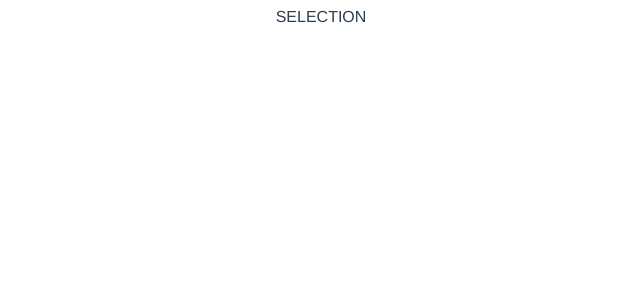
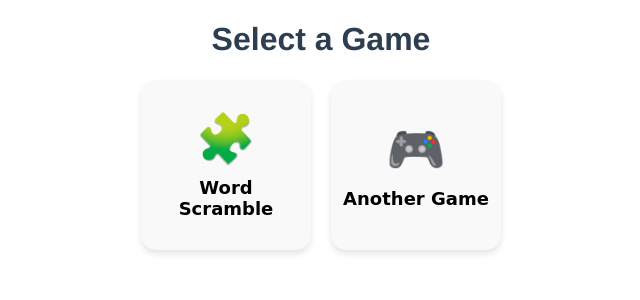
Before and after one commit to joseph-johnson27001/game-world, a Vue app: page / in a window 1280 px wide. Shown: the top 300 px of the page, without its empty margins (319-959 px from the left). Built offline with nearby package versions, Linux system fonts and the light colour scheme; the HTML template or start-up script is replaced by a standard one.

Commit message:
Initial selection page

```diff
--- /dev/null
+++ b/src/components/GameCard.vue
@@ -0,0 +1,59 @@
+<template>
+  <router-link :to="link" class="game-card">
+    <div class="game-card-icon">{{ icon }}</div>
+    <div class="game-card-name">{{ name }}</div>
+  </router-link>
+</template>
+
+<script>
+export default {
+  props: {
+    name: {
+      type: String,
+      required: true,
+    },
+    icon: {
+      type: String,
+      required: true,
+    },
+    link: {
+      type: String,
+      required: true,
+    },
+  },
+};
+</script>
+
+<style scoped>
+.game-card {
+  display: flex;
+  flex-direction: column;
+  align-items: center;
+  justify-content: center;
+  width: 150px;
+  height: 150px;
+  background-color: #f9f9f9;
+  border-radius: 15px;
+  box-shadow: 0 4px 6px rgba(0, 0, 0, 0.1);
+  transition: transform 0.2s, box-shadow 0.2s;
+  text-decoration: none;
+  color: black;
+  padding: 10px;
+  font-family: "Comic Sans MS", cursive, sans-serif;
+}
+
+.game-card:hover {
+  transform: scale(1.05);
+  box-shadow: 0 8px 12px rgba(0, 0, 0, 0.2);
+}
+
+.game-card-icon {
+  font-size: 48px;
+  margin-bottom: 10px;
+}
+
+.game-card-name {
+  font-size: 18px;
+  font-weight: bold;
+}
+</style>
--- a/src/views/GameSelection.vue
+++ b/src/views/GameSelection.vue
@@ -1 +1,49 @@
-<template>SELECTION</template>
+<template>
+  <div class="game-selection">
+    <h1>Select a Game</h1>
+    <div class="game-list">
+      <GameCard
+        v-for="game in games"
+        :key="game.name"
+        :name="game.name"
+        :icon="game.icon"
+        :link="game.link"
+      />
+    </div>
+  </div>
+</template>
+
+<script>
+import GameCard from "@/components/GameCard.vue";
+
+export default {
+  components: {
+    GameCard,
+  },
+  data() {
+    return {
+      games: [
+        {
+          name: "Word Scramble",
+          icon: "🧩",
+          link: "/word-scramble/categories",
+        },
+        {
+          name: "Another Game",
+          icon: "🎮",
+          link: "/another-game/categories",
+        },
+      ],
+    };
+  },
+};
+</script>
+
+<style scoped>
+.game-list {
+  display: flex;
+  flex-wrap: wrap;
+  gap: 20px;
+  justify-content: center;
+}
+</style>
```
